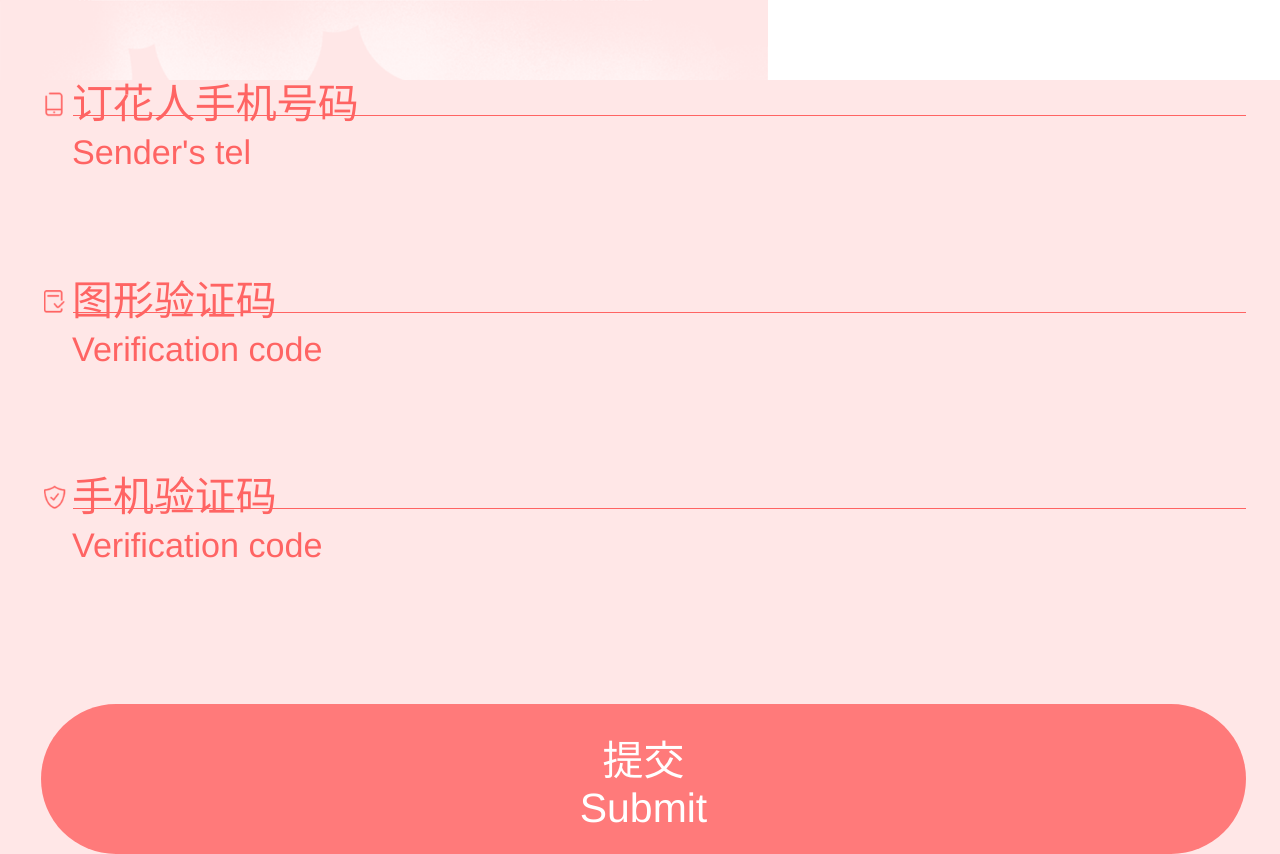
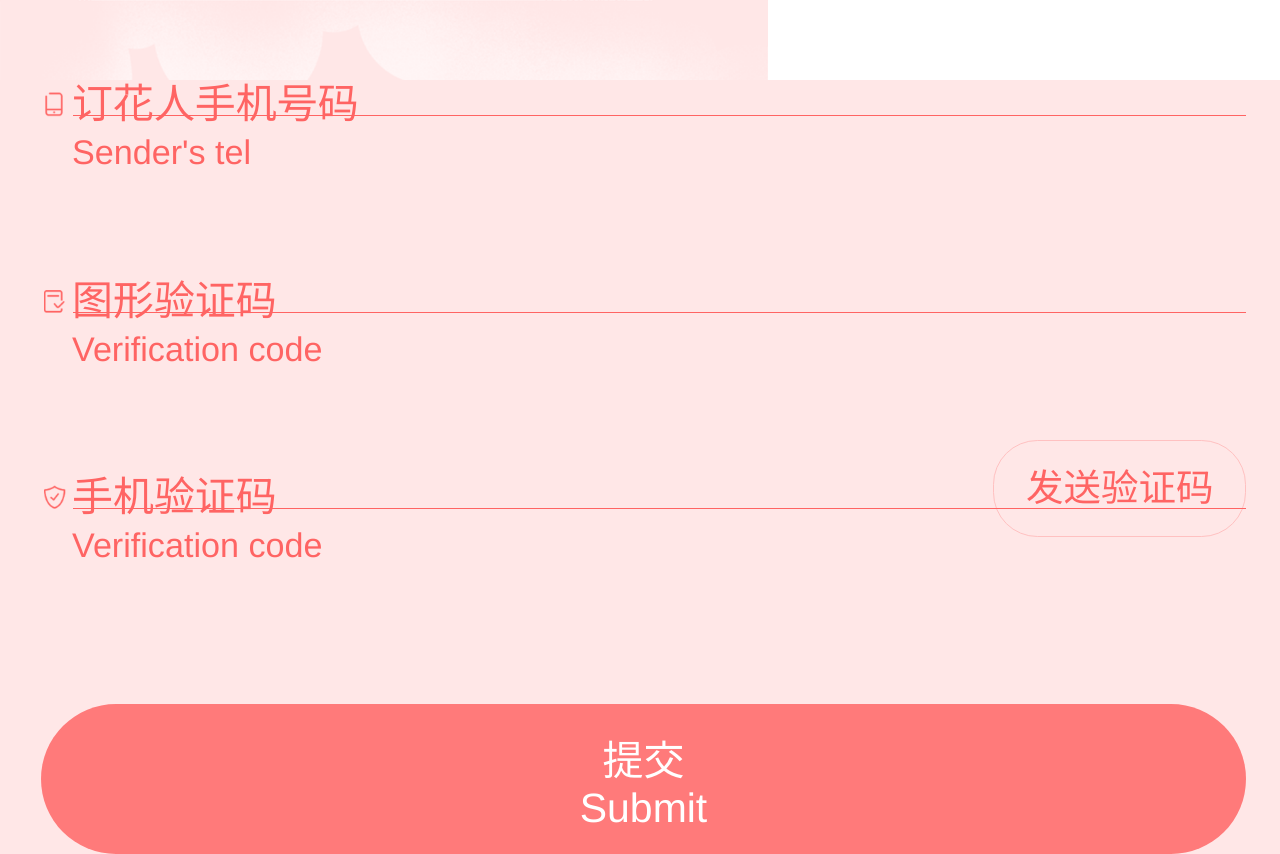
Before and after one commit to lemonpigpig/plant, a Vue app: page /#/login/1 in a window 1280 px wide. Built offline with nearby package versions, Linux system fonts and the light colour scheme.

Commit message:
交互js

```diff
--- a/src/pages/Login.vue
+++ b/src/pages/Login.vue
@@ -11,9 +11,10 @@
         </div>
         <div class="item-content">
           <input type="text" class="item-input" v-model="phone"
-          @focus="focus">
-          <div class="placeholder-help" @click="handleClick()">
-            <template v-if="isShowPlaceholder">
+          @focus="focus('isShowPhonePlace')"
+          @blur="blur('isShowPhonePlace', 'phone')">
+          <div class="placeholder-help">
+            <template v-if="isShowPhonePlace">
               <div>订花人手机号码</div>
               <div class="eg-help">Sender's tel</div>
             </template>
@@ -25,10 +26,11 @@
           <img src="../assets/images/login/captcha-icon.png" alt="">
         </div>
         <div class="item-content">
-          <input type="text" class="item-input" v-model="phone"
-          @focus="focus">
-          <div class="placeholder-help" @click="handleClick('phone')">
-            <template v-if="isShowPlaceholder">
+          <input type="text" class="item-input" v-model="captcha"
+          @focus="focus('isShowCaptchaPlace')"
+          @blur="blur('isShowCaptchaPlace', 'captcha')">
+          <div class="placeholder-help">
+            <template v-if="isShowCaptchaPlace">
               <div>图形验证码</div>
               <div class="eg-help">Verification code</div>
             </template>
@@ -40,13 +42,15 @@
           <img src="../assets/images/login/certificate-icon.png" alt="">
         </div>
         <div class="item-content">
-          <input type="text" class="item-input" v-model="phone"
-          @focus="focus">
-          <div class="placeholder-help" @click="handleClick()">
-            <template v-if="isShowPlaceholder">
+          <input type="text" class="item-input" v-model="certificate"
+          @focus="focus('isShowCertificatePlace')"
+          @blur="blur('isShowCertificatePlace', 'certificate')">
+          <div class="placeholder-help">
+            <div v-if="isShowCertificatePlace">
               <div>手机验证码</div>
               <div class="eg-help">Verification code</div>
-            </template>
+            </div>
+            <div class="send-btn" @click="sendCode">发送验证码</div>
           </div>
         </div>
       </div>
@@ -68,18 +72,27 @@
 export default {
   data () {
     return {
-      isShowPlaceholder: true,
       phone: '',
-      minHeight: null
+      captcha: '',
+      certificate: '',
+      minHeight: null,
+      isShowPhonePlace: true,
+      isShowCaptchaPlace: true,
+      isShowCertificatePlace: true
     }
   },
   methods: {
-    focus () {
-      this.isShowPlaceholder = false
-      // this.minHeight = document.documentElement.clientHeight + 'px'
+    focus (type) {
+      this.$set(this, type, false)
     },
-    handleClick () {
-      this.isShowInput = true
+    blur (type, value) {
+      if (!this[value]) {
+        console.log("type:", type, this[value])
+        this.$set(this, type, true)
+      }
+    },
+    sendCode () {
+      console.log('sendCode:')
     }
   },
   mounted () {
@@ -88,7 +101,17 @@ export default {
   watch: {
     phone (newVal, oldVal) {
       if (!newVal) {
-        this.isShowPlaceholder = true
+        this.isShowPhonePlace = true
+      }
+    },
+    captcha (newVal, oldVal) {
+      if (!newVal) {
+        this.isShowCaptchaPlace = true
+      }
+    },
+    certificate (newVal, oldVal) {
+      if (!newVal) {
+        this.isShowCertificatePlace = true
       }
     }
   }
@@ -96,8 +119,6 @@ export default {
 </script>
 
 <style lang="scss" scoped>
-// @import '../assets/css/layout.scss';
-
 .login {
   width: 100%;
   height: 100%;
@@ -106,7 +127,7 @@ export default {
   background: #FFE7E7;
   flex-direction: column;
   flex-shrink: none;
-  font-size: 0.48rem;
+  font-size: 0.24rem;
   display: flex;
   .flex-content {
     flex: 1;
@@ -187,14 +208,33 @@ export default {
         width: 26px;
         height: 26px;
       }
-      .phone-icon {
-      }
       .item-content {
         flex: 1;
         // border-bottom: 1px solid #FF6463;
         text-align: left;
         position: relative;
         height: 24px;
+        .placeholder-help {
+          // display: flex;
+          // justify-content: space-between;
+          .eg-help {
+            margin-top: 5px;
+            font-size: 0.2rem
+          }
+          .send-btn {
+            width: 1.48rem;
+            box-sizing: border-box;
+            text-align: center;
+            font-size: 0.22rem;
+            color: #FF6463;
+            padding: 0.15rem 0;
+            border-radius: 0.26rem;
+            border: 1px solid #FFC1C1;
+            position: absolute;
+            top: -0.2rem;
+            right: 0px;
+          }
+        }
         input {
           width: 100%;
           position: absolute;
@@ -202,11 +242,9 @@ export default {
           height: 100%;
           color: #FF6463;
           background: transparent;
+          font-size: 0.26rem;
         }
-        .eg-help {
-          margin-top: 5px;
-          font-size: 0.2rem
-        }
+
       }
     }
   }
```
